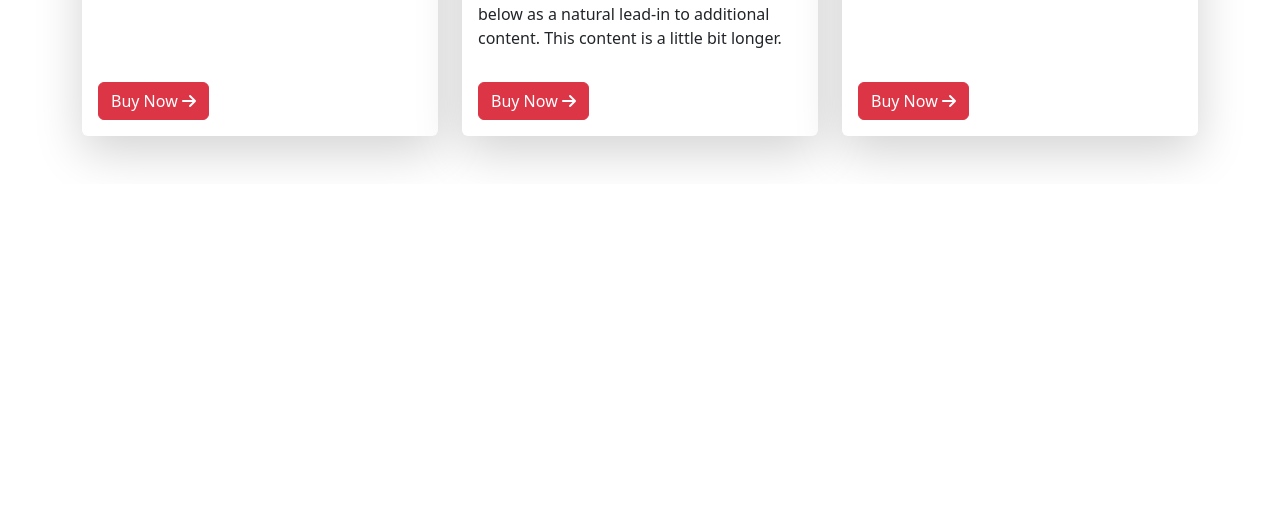
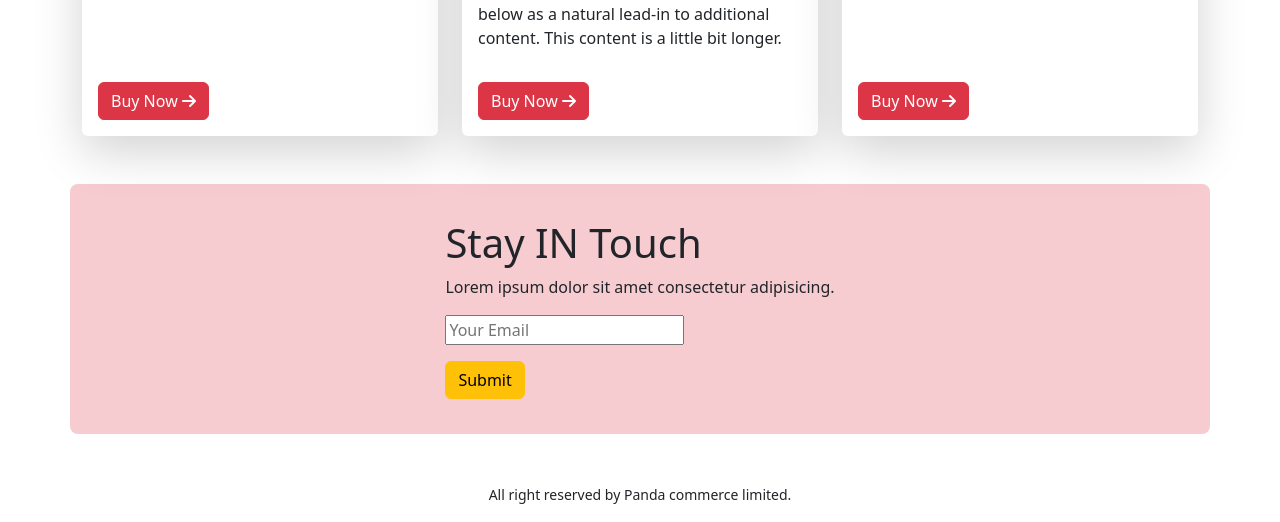
Before and after one commit to MohonSaha/SP-panda-commerce, a plain HTML site: page Index.html in a window 1280 px wide. Shown: the part 1787-2309 px from the top of the page. Before the commit the page ends 1971 px from the top, so only its background shows below. Drawn offline with nearby package versions, Linux system fonts and the light colour scheme.

Commit message:
footer added

```diff
--- a/Index.html
+++ b/Index.html
@@ -135,7 +135,7 @@
         </div>
       </section>
 
-      <!--=-============ Shoe Section  =======================-->
+      <!--=-============ Shoe area  =======================-->
       <section class="container mb-5">
         <h2 class="mb-4">Shoes</h2>
         <div class="row row-cols-1 row-cols-md-2 row-cols-lg-3 g-4">
@@ -184,7 +184,7 @@
         </div>
       </section>
 
-      <!--===================== Backpack Section  =======================-->
+      <!--===================== Backpack area  ===============-->
       <section class="container mb-5">
         <h2 class="mb-4">Shoes</h2>
         <div class="row row-cols-1 row-cols-md-2 row-cols-lg-3 g-4">
@@ -233,12 +233,23 @@
         </div>
       </section>
 
+      <!--===================== Subscribe area  ====================-->
+      <section style="height: 250px;" class="container bg-danger p-2 text-dark bg-opacity-25 my-4 d-flex justify-content-center rounded-3 d-flex align-items-center">
+        <div>
+          <h1>Stay IN Touch</h1>
+        <p>Lorem ipsum dolor sit amet consectetur adipisicing.</p>
+        <input class="mb-3" type="text" placeholder="Your Email">
+        <br>
+        <button class="btn btn-warning">Submit</button>
+        </div>
+      </section>
+
     </main>
 
 
    <!--================== footer section  ============================-->
-    <footer>
-
+    <footer class="mt-5 text-center">
+      <p><small>All right reserved by Panda commerce limited.</small></p>
     </footer>
 
 
```
